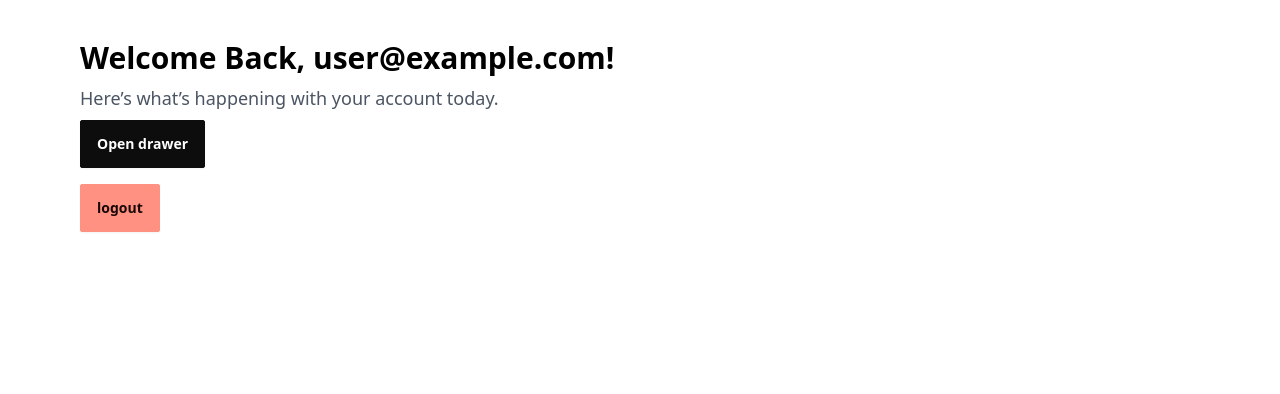
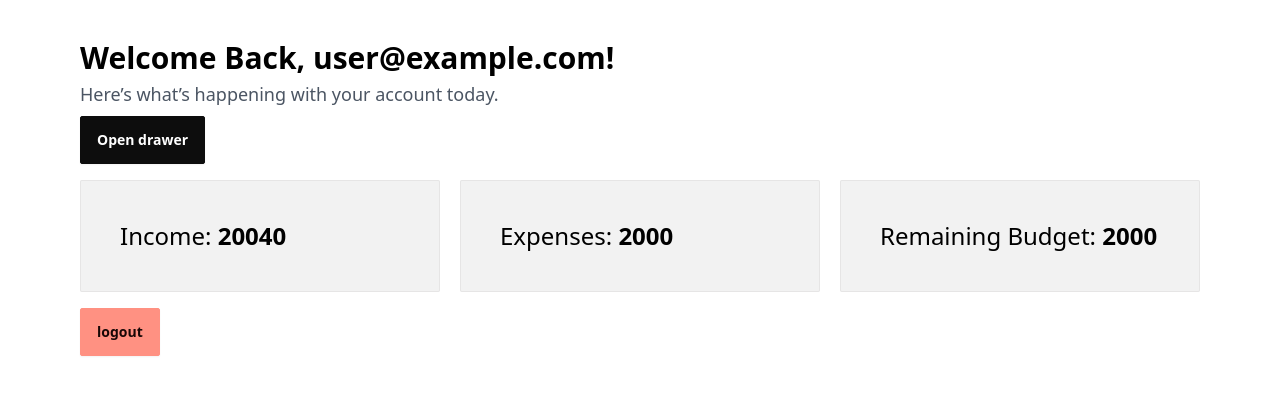
Before and after one commit to MarkMallari16/vue-firebase-project, a Vue app: page /home in a window 1280 px wide. Shown: the top 394 px of the page. Built offline with nearby package versions, Linux system fonts and the light colour scheme; no server answers; sample sign-in values are in the browser's storage.

Commit message:
add overview in home

```diff
--- a/src/pages/Home.vue
+++ b/src/pages/Home.vue
@@ -36,18 +36,29 @@ const handleSignOut = () => {
 </script>
 
 <template>
-  <div class="pt-10 px-20">
+  <div class="pt-10 px-8 lg:px-20">
     <div className="drawer">
       <input id="my-drawer" type="checkbox" className="drawer-toggle" />
       <div className="drawer-content">
-
         <h1 class="text-3xl font-bold">Welcome Back, {{ user.email }}!</h1>
-        <p class="text-lg text-gray-600 mt-2">
+        <p class="text-lg text-gray-600 mt-1">
           Here’s what’s happening with your account today.
         </p>
         <label htmlFor="my-drawer" className="mt-2 btn btn-primary drawer-button"
           >Open drawer</label
         >
+
+        <div class="mt-4 grid grid-cols-1 lg:grid-cols-3  gap-5 ">
+          <div class="bg-base-200 rounded-sm p-10 ring-1 ring-inset ring-base-300">
+            <h2 class="text-2xl">Income: <span class="font-bold">20040</span></h2>
+          </div>
+          <div class="bg-base-200 rounded-sm  p-10 ring-1 ring-inset ring-base-300">
+            <h2 class="text-2xl">Expenses: <span class="font-bold">2000</span></h2>
+          </div>
+          <div class="bg-base-200 rounded-sm  p-10 ring-1 ring-inset ring-base-300">
+            <h2 class="text-2xl">Remaining Budget: <span class="font-bold">2000</span></h2>
+          </div>
+        </div>
       </div>
       <div className="drawer-side">
         <label
@@ -56,13 +67,15 @@ const handleSignOut = () => {
           className="drawer-overlay"
         ></label>
         <ul className="menu bg-base-200 text-base-content min-h-full w-80 p-4">
-          {/* Sidebar content here */}
-          <li><a>Sidebar Item 1</a></li>
-          <li><a>Sidebar Item 2</a></li>
+          <li><a>Dashboard </a></li>
+          <li><a>Income Tracking</a></li>
+          <li><a>Expense Tracking</a></li>
+          <li><a>Budget Overview</a></li>
+          <li><a>Reports/Charts</a></li>
+          <li><a>Settings</a></li>
         </ul>
       </div>
     </div>
-
     <div>
       <button class="btn btn-error mt-4" @click="handleSignOut">logout</button>
     </div>
```
